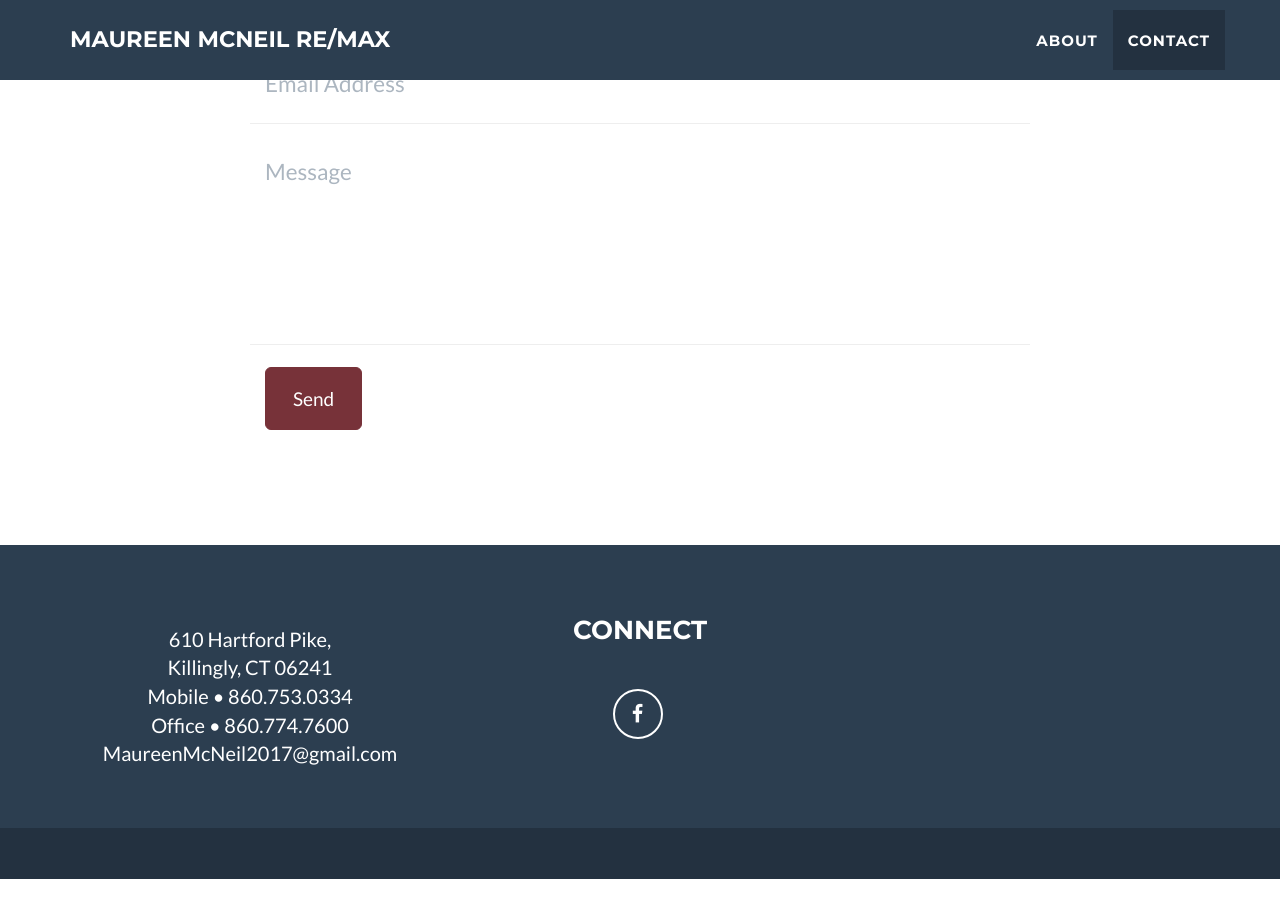
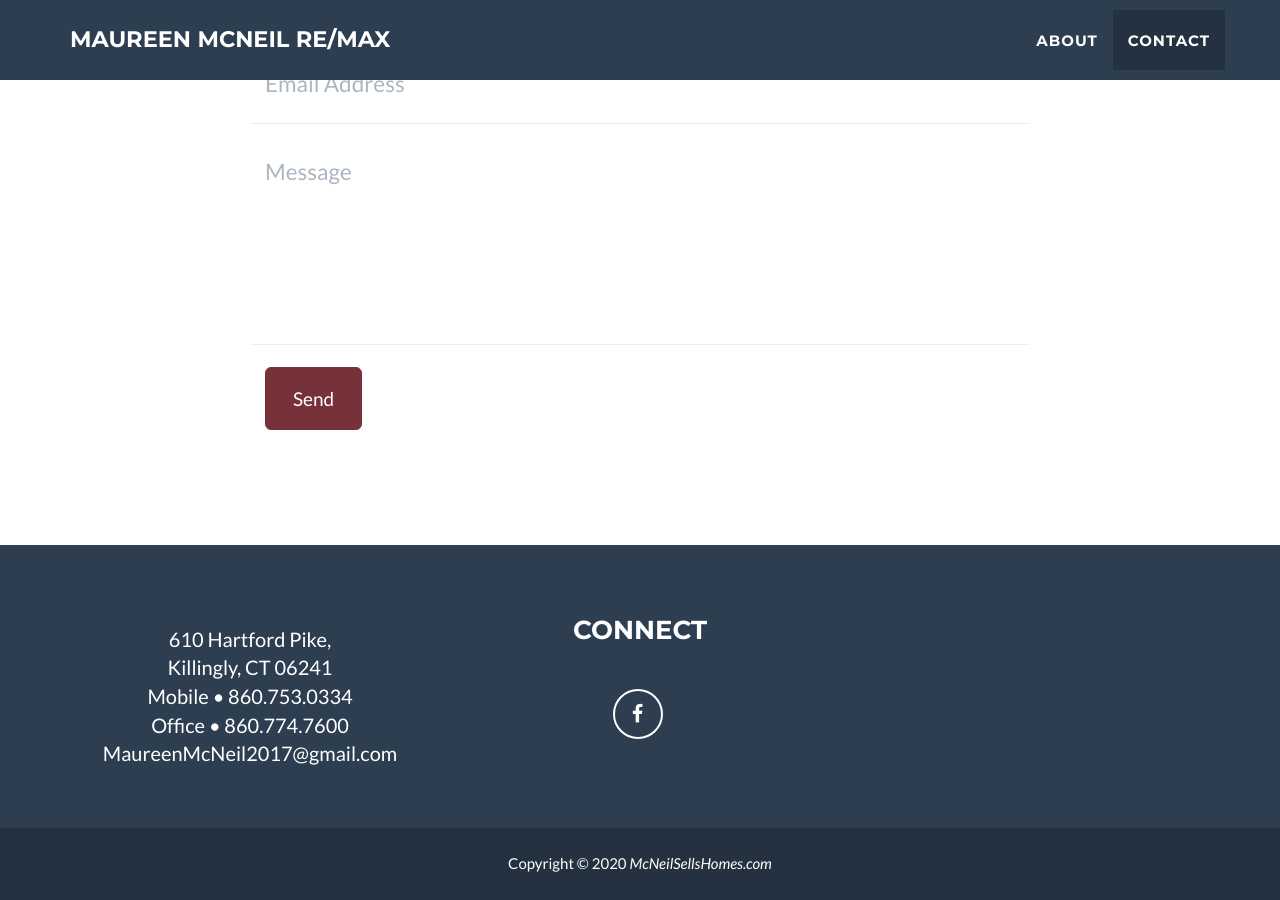
Before and after one commit to maureenmcneilreality/maureenmcneilreality, a Jekyll site: the page built from index.html, in a window 1280 px wide and 900 px high, scrolled down 1986 px. Built offline with Jekyll 4.4.1, drawn with Linux system fonts in a browser that asks for light colours; before the commit the page ends 2865 px from its top, so only the background shows below that.

Commit message:
Update footer.html

```diff
--- a/_includes/footer.html
+++ b/_includes/footer.html
@@ -32,7 +32,7 @@
             <div class="container">
                 <div class="row">
                     <div class="col-lg-12">
-
+			Copyright &copy; 20{{ site.time | date: '%y' }} {{ site.footer.copyright }}
                     </div>
                 </div>
             </div>
```
